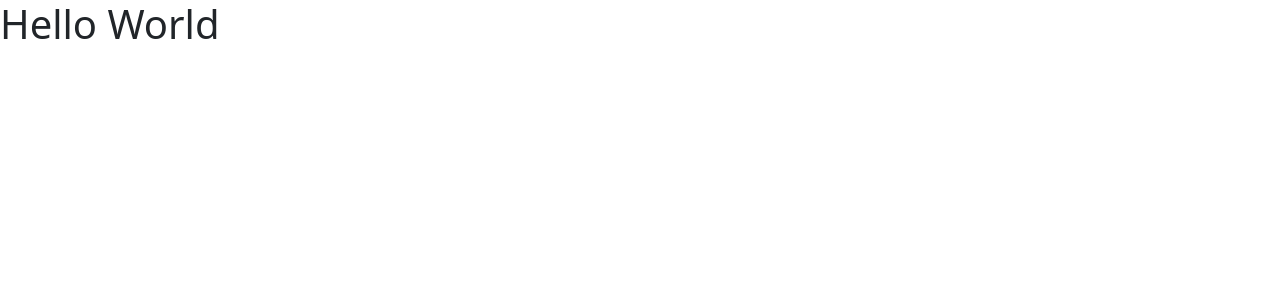
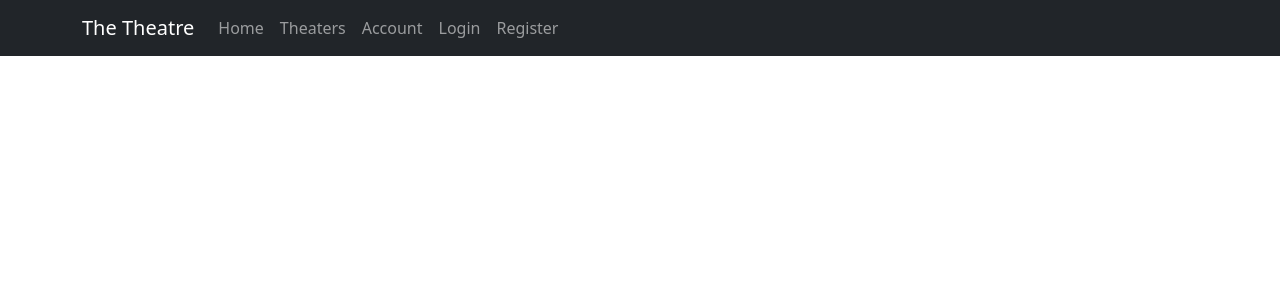
Before and after one commit to VankataV/softuni-react-project, a React (Vite) app in the folder client/: page / in a window 1280 px wide. Shown: the top 300 px of the page. Built offline with nearby package versions, Linux system fonts and the light colour scheme.

Commit message:
Add Header component

```diff
--- a/client/src/App.jsx
+++ b/client/src/App.jsx
@@ -1,10 +1,12 @@
+import Header from "./components/header/Header"
+
 function App() {
 
-  return (
-    <>
-      <h1>Hello World</h1>
-    </>
-  )
+    return (
+        <>
+            <Header />
+        </>
+    )
 }
 
 export default App
--- /dev/null
+++ b/client/src/components/header/Header.jsx
@@ -0,0 +1,25 @@
+import Container from 'react-bootstrap/Container';
+import Nav from 'react-bootstrap/Nav';
+import Navbar from 'react-bootstrap/Navbar';
+
+function Header() {
+  return (
+    <>
+      <Navbar bg="dark" data-bs-theme="dark">
+        <Container>
+          <Navbar.Brand href="#home">The Theatre</Navbar.Brand>
+          <Nav className="me-auto">
+            <Nav.Link href="#home">Home</Nav.Link>
+            <Nav.Link href="#features">Theaters</Nav.Link>
+            <Nav.Link href="#pricing">Account</Nav.Link>
+            <Nav.Link href="#pricing">Login</Nav.Link>
+            <Nav.Link href="#pricing">Register</Nav.Link>
+          </Nav>
+        </Container>
+      </Navbar>
+
+    </>
+  );
+}
+
+export default Header;
```
